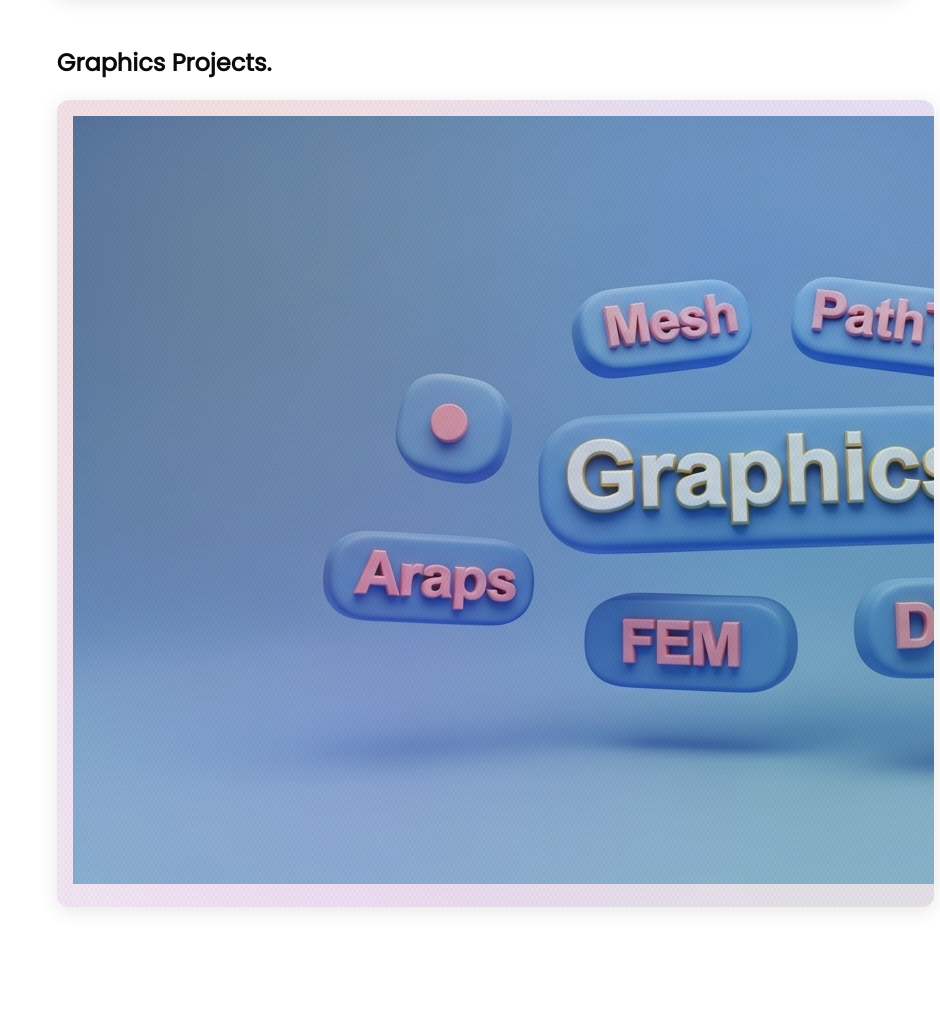
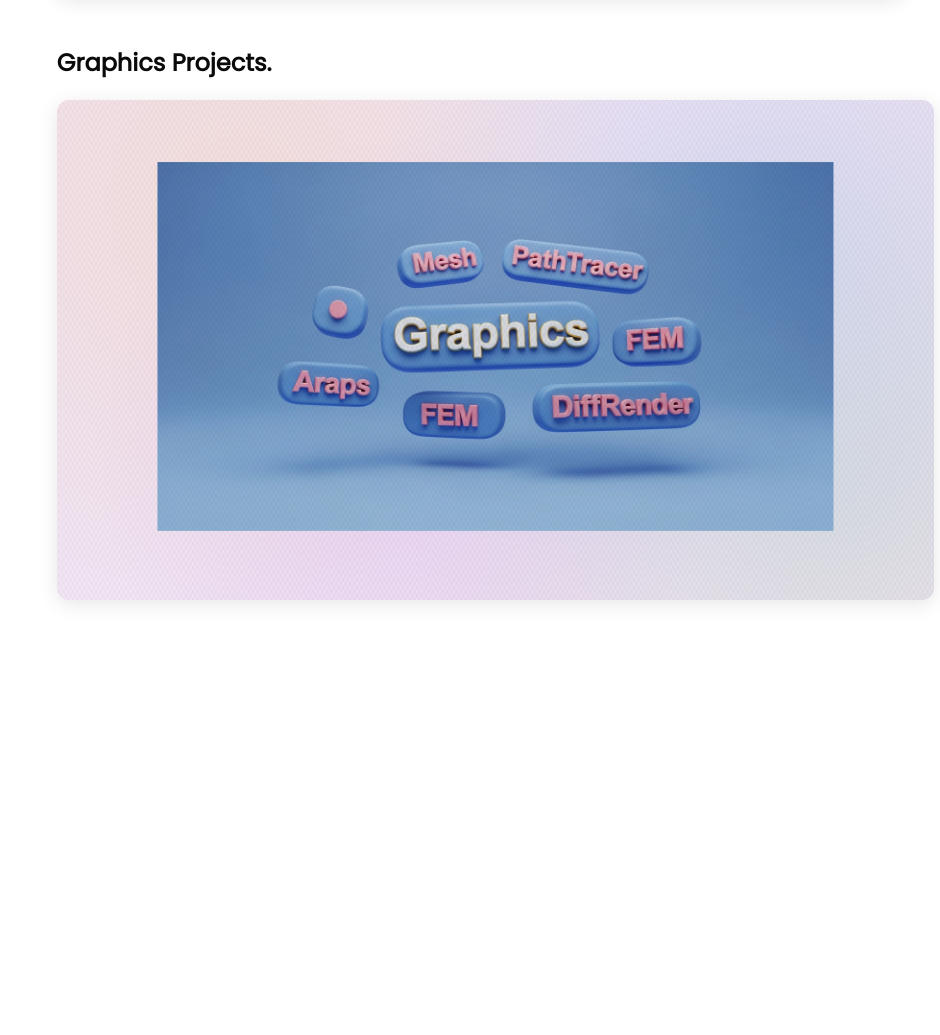
Before and after one commit to Ririleyy/personal-portfolio, a plain HTML site: page index.html in a window 1280 px wide. Shown: the part 1701-2736 px from the top of the page, without its empty margins (340-1280 px from the left). After the commit the page ends 2429 px from the top, so only its background shows below. Drawn offline with nearby package versions, Linux system fonts and the light colour scheme.

Commit message:
Update image class in graphics card section

```diff
--- a/index.html
+++ b/index.html
@@ -88,11 +88,12 @@
         <a href="graphics.html" target="_blank" class="graphics-link">
           <div class="internship-card graphics_card">
             <div class="graphics-content">
-              <img src="graphics_card.jpg" alt="Graphics" class="graphics-bg">
+              <img src="graphics_card.jpg" alt="Graphics" class="laptop-icon">
             </div>
           </div>
         </a>
       </div>
+
     <div id="footer">
     </div>
   </div>
```
